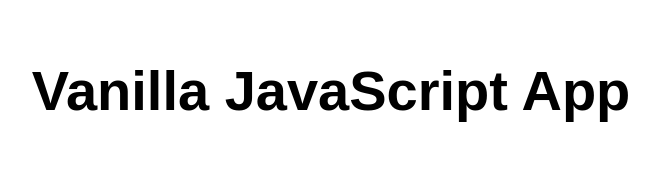
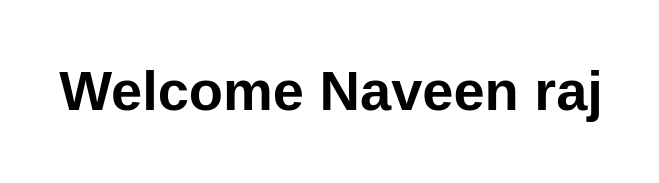
Before and after one commit to Naveenraj2025/Raj, a website: page src/index.html in a window 1280 px wide. Shown: the whole page, without its empty margins (309-968 px from the left). Drawn offline with Linux system fonts and the light colour scheme.

Commit message:
Update index.html

```diff
--- a/src/index.html
+++ b/src/index.html
@@ -10,7 +10,7 @@
 
 <body>
   <main>
-    <h1>Vanilla JavaScript App</h1>
+    <h1>Welcome Naveen raj</h1>
   </main>
 </body>
 
```
